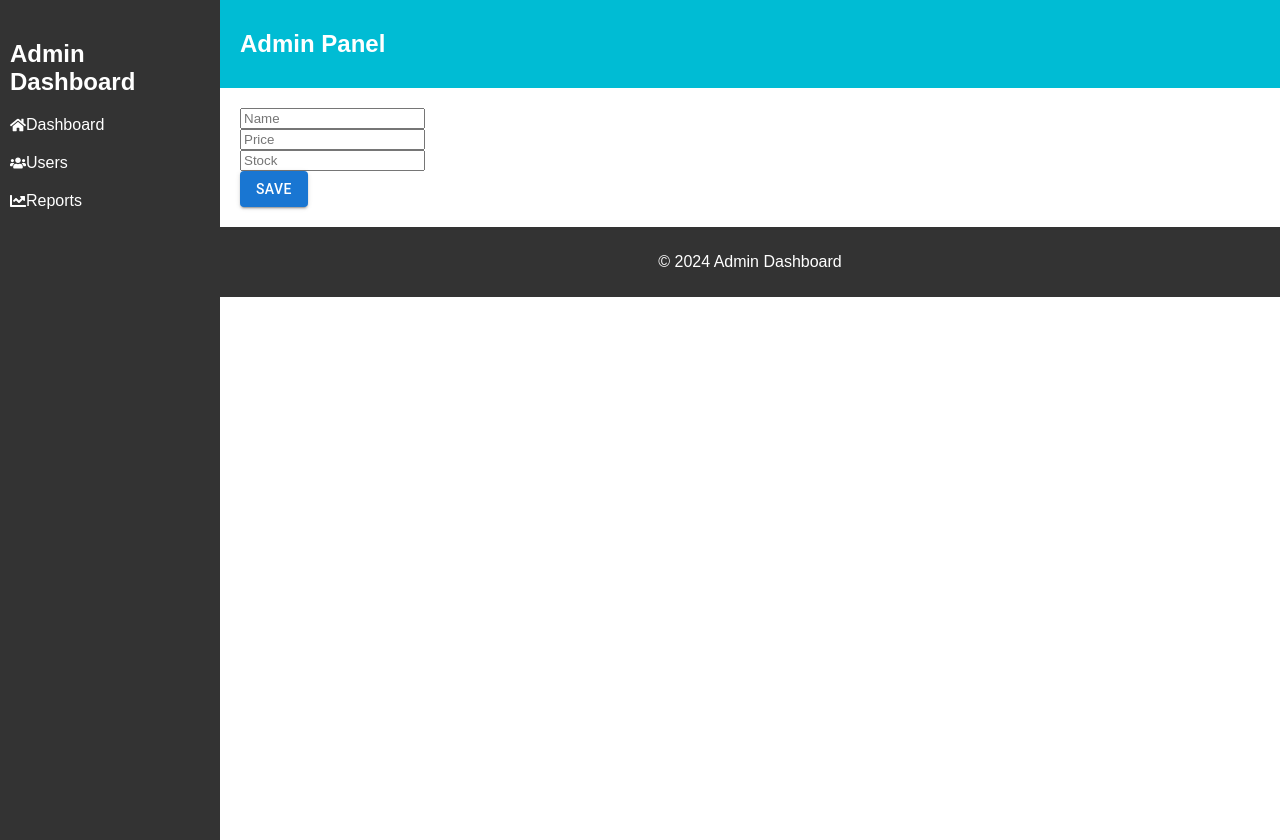
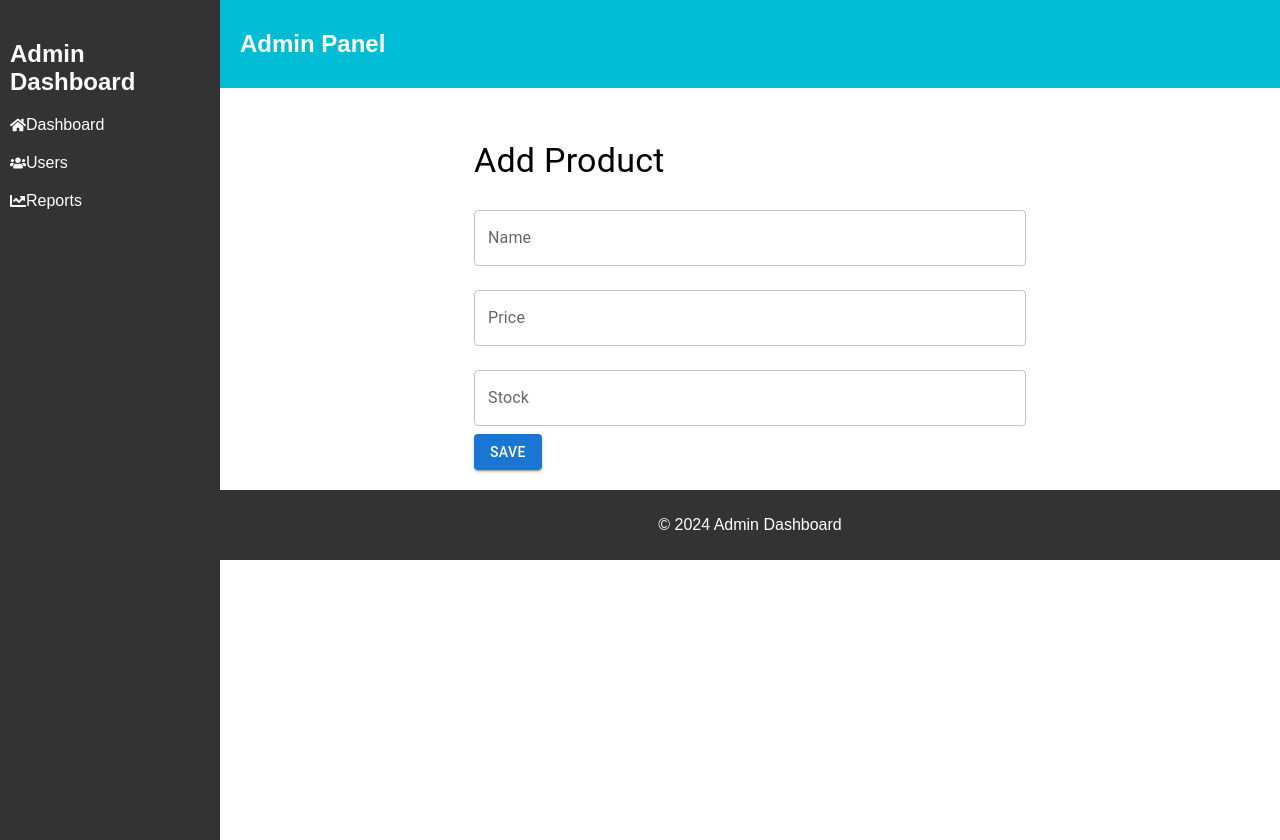
Before and after one commit to 6seasons6/Admin-Dashboard, a React (Create React App) app: page /ProductForm in a window 1280 px wide. Built offline with nearby package versions, Linux system fonts and the light colour scheme.

Commit message:
productformcreated

```diff
--- a/src/components/ProductManagement/ProductForm.js
+++ b/src/components/ProductManagement/ProductForm.js
@@ -1,6 +1,6 @@
 import React, { useState, useEffect } from 'react';
 import { addProduct, updateProduct } from '../../services/api';
-import { Button } from '@mui/material';
+import { Button, Container, Box, Typography,TextField   } from '@mui/material';
 
 
 const ProductForm = ({ productId, onSave }) => {
@@ -22,36 +22,42 @@ const ProductForm = ({ productId, onSave }) => {
   };
 
   return (
+<Container maxWidth="sm">
+  <Box sx={{ mt: 4 }}>
+     <Typography variant="h4"
+   component="h1" gutterBottom>
+     {productId ? 'Edit Product' : 'Add Product'}
+     </Typography>
      <form onSubmit={handleSubmit}>
-      <div>
-      <input
 
-        type="text"
+       <TextField
+        fullWidth
+        margin="normal"
+       label="Name"
+       variant="outlined"
         value={product.name}
-        onChange={(e) => setProduct({ ...product, name: e.target.value })}
-        placeholder="Name"
-      /></div>
-      <div>
-      <input
+         onChange={(e) => setProduct({ ...product, name: e.target.value })} />
+        <TextField
+        fullWidth margin="normal"
+         label="Price"
+          variant="outlined"
            type="number"
             value={product.price}
-        onChange={(e) => setProduct({ ...product, price: e.target.value })}
-        placeholder="Price"
-      /></div>
-      <div>
-      <input
+            onChange={(e) => setProduct({ ...product, price: e.target.value })} />
+            <TextField fullWidth margin="normal"
+             label="Stock"
+              variant="outlined"
               type="number"
               value={product.stock}
-        onChange={(e) => setProduct({ ...product, stock: e.target.value })}
-        placeholder="Stock"
-      /></div>
+              onChange={(e) => setProduct({ ...product, stock: e.target.value })} />
+
              <Button type="submit" color="primary" variant="contained">
            Save
            </Button>
+            </form>
+         </Box>
+          </Container>
 
-
-
-    </form>
   );
 };
 
```
Lines whose indentation alone changed are shown as unchanged.
